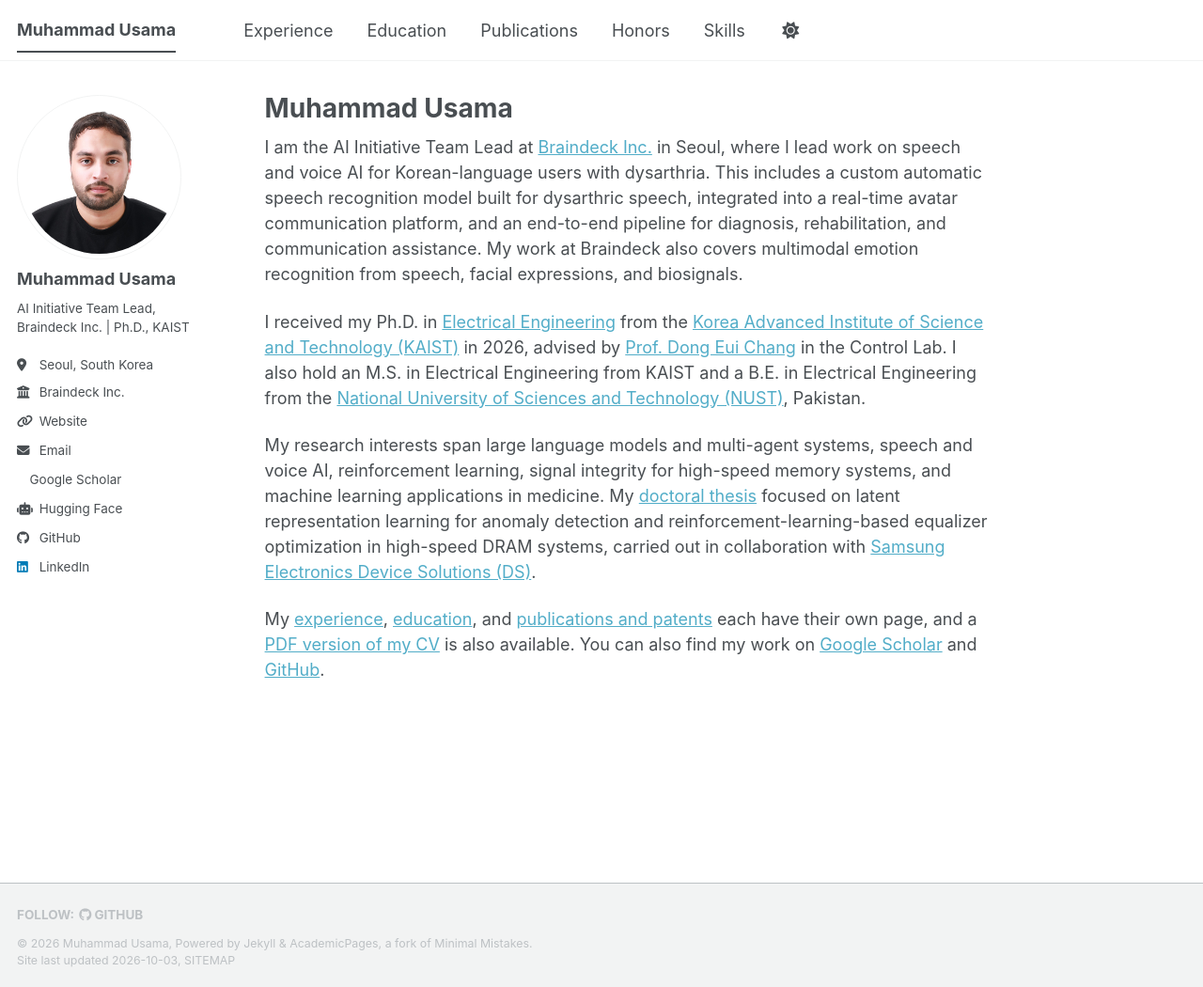
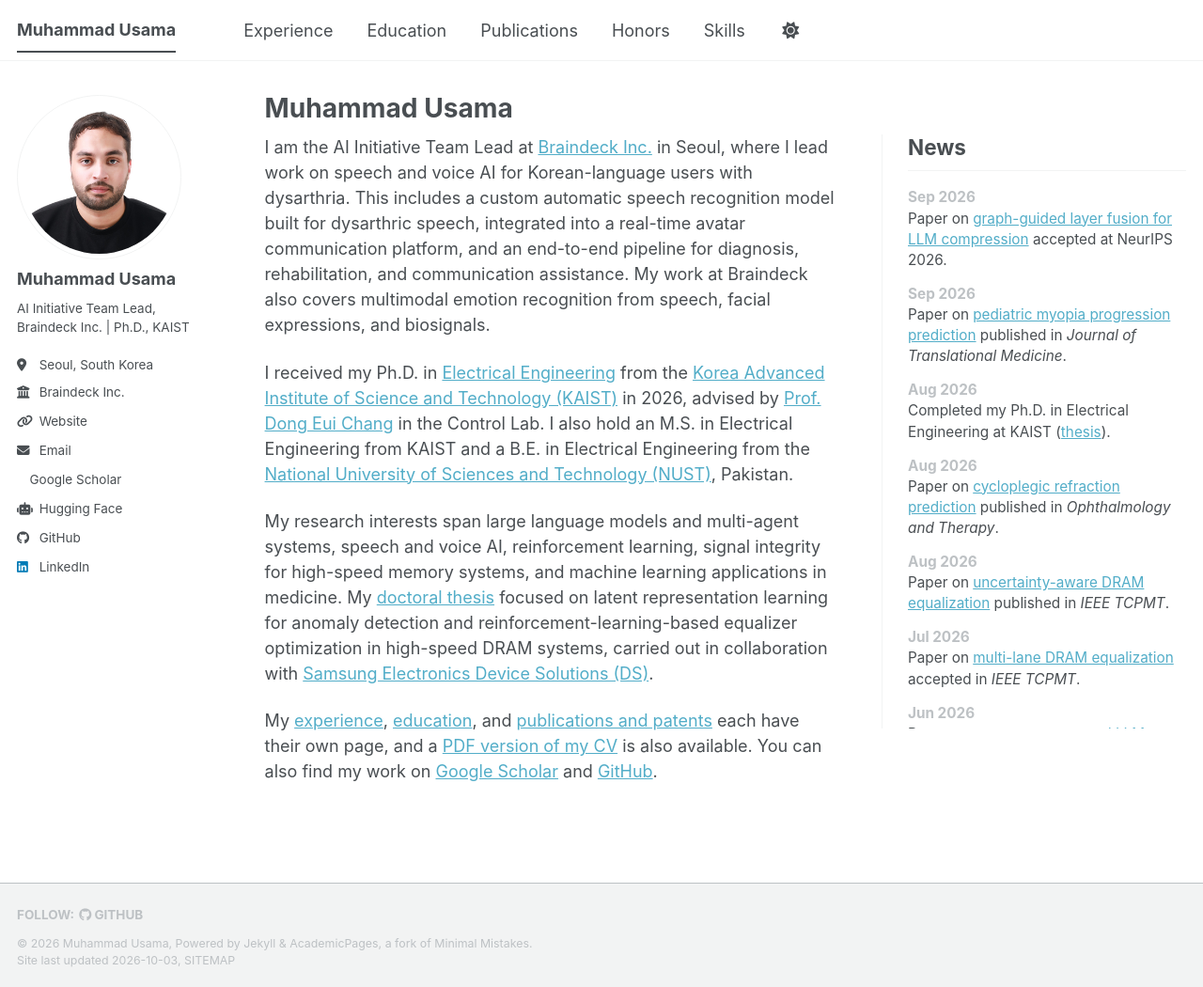
Before and after one commit to Usama1002/Usama1002.github.io, a Jekyll site: the page built from _pages/about.md, in a window 1280 px wide and 1050 px high. Shown: the whole window at 94% size. Built offline with Jekyll 4.4.1, drawn with Linux system fonts in a browser that asks for light colours; a style sheet for code colours, icons or effects is not loaded.

Commit message:
Add a News column to the home page

```diff
--- /dev/null
+++ b/_data/news.yml
@@ -0,0 +1,29 @@
+# Newest first. `text` is Markdown; keep each item to one short sentence.
+- date: "Sep 2026"
+  text: "Paper on [graph-guided layer fusion for LLM compression](/publication/2026-01-01-graph-guided-layer-fusion-neurips) accepted at NeurIPS 2026."
+- date: "Sep 2026"
+  text: "Paper on [pediatric myopia progression prediction](/publication/2026-09-26-pediatric-myopia-progression) published in *Journal of Translational Medicine*."
+- date: "Aug 2026"
+  text: "Completed my Ph.D. in Electrical Engineering at KAIST ([thesis](https://www.dropbox.com/scl/fi/s7i3v4weorau1520bexan/main.pdf?rlkey=7m19gjj7heujq4jqck7wuhaic&st=pwke8ykf&dl=0))."
+- date: "Aug 2026"
+  text: "Paper on [cycloplegic refraction prediction](/publication/2026-08-25-cycloplegic-refraction-prediction) published in *Ophthalmology and Therapy*."
+- date: "Aug 2026"
+  text: "Paper on [uncertainty-aware DRAM equalization](/publication/2026-08-01-distributional-rl-dram-equalization) published in *IEEE TCPMT*."
+- date: "Jul 2026"
+  text: "Paper on [multi-lane DRAM equalization](/publication/2026-01-01-multilane-dram-equalization) accepted in *IEEE TCPMT*."
+- date: "Jun 2026"
+  text: "Paper on [memory-augmented LLMs](/publication/2026-01-01-memory-augmented-llm-context) accepted in *IEEE Transactions on Artificial Intelligence*."
+- date: "May 2026"
+  text: "Recognized as a [Gold Reviewer](https://icml.cc/Conferences/2026) for ICML 2026."
+- date: "Mar 2026"
+  text: "Paper on [portable fundus camera validation](/publication/2026-03-11-eyerobo-fundus-camera-validation) published in *Ophthalmology and Therapy*."
+- date: "Jan 2026"
+  text: "Paper on [retinal image super-resolution](/publication/2025-01-01-retinal-superresolution-dual-transformer) published in *Frontiers in Medicine*."
+- date: "Dec 2025"
+  text: "Filed a [patent application](/publication/2025-12-29-biosignal-health-monitoring-patent) on biosignal-based patient health monitoring."
+- date: "Oct 2025"
+  text: "Joined [Braindeck Inc.](https://www.braindeck.net/) as AI Initiative Team Lead."
+- date: "Sep 2025"
+  text: "[ARD-LoRA](/publication/2025-01-01-ard-lora) accepted in *IEEE Transactions on Artificial Intelligence*."
+- date: "Aug 2025"
+  text: "Filed a [patent application](/publication/2025-08-26-dram-equalizer-patent) with Samsung Electronics and KAIST on equalizer optimization."
--- /dev/null
+++ b/_includes/news.html
@@ -0,0 +1,11 @@
+<aside class="news" aria-labelledby="news-heading">
+  <h2 id="news-heading" class="news__title">News</h2>
+  <ul class="news__list">
+    {% for item in site.data.news %}
+    <li class="news__item">
+      <span class="news__date">{{ item.date }}</span>
+      <span class="news__text">{{ item.text | markdownify | remove: '<p>' | remove: '</p>' | strip }}</span>
+    </li>
+    {% endfor %}
+  </ul>
+</aside>
--- a/_layouts/default.html
+++ b/_layouts/default.html
@@ -11,7 +11,7 @@ layout: compress
     {% include head/custom.html %}
   </head>
 
-  <body>
+  <body{% if page.body_class %} class="{{ page.body_class }}"{% endif %}>
 
     {% include browser-upgrade.html %}
     {% include masthead.html %}
--- a/_pages/about.md
+++ b/_pages/about.md
@@ -3,7 +3,11 @@ permalink: /
 title: "Muhammad Usama"
 excerpt: "Muhammad Usama - AI Initiative Team Lead, Braindeck Inc."
 author_profile: true
+body_class: home-with-news
 ---
+
+<div class="home-grid" markdown="1">
+<div class="home-main" markdown="1">
 
 I am the AI Initiative Team Lead at [Braindeck Inc.](https://www.braindeck.net/) in Seoul, where I lead work on speech and voice AI for Korean-language users with dysarthria. This includes a custom automatic speech recognition model built for dysarthric speech, integrated into a real-time avatar communication platform, and an end-to-end pipeline for diagnosis, rehabilitation, and communication assistance. My work at Braindeck also covers multimodal emotion recognition from speech, facial expressions, and biosignals.
 
@@ -12,3 +16,9 @@ I received my Ph.D. in [Electrical Engineering](https://ee.kaist.ac.kr/en/) from
 My research interests span large language models and multi-agent systems, speech and voice AI, reinforcement learning, signal integrity for high-speed memory systems, and machine learning applications in medicine. My [doctoral thesis](https://www.dropbox.com/scl/fi/s7i3v4weorau1520bexan/main.pdf?rlkey=7m19gjj7heujq4jqck7wuhaic&st=pwke8ykf&dl=0) focused on latent representation learning for anomaly detection and reinforcement-learning-based equalizer optimization in high-speed DRAM systems, carried out in collaboration with [Samsung Electronics Device Solutions (DS)](https://semiconductor.samsung.com/).
 
 My [experience](/experience/), [education](/education/), and [publications and patents](/publications/) each have their own page, and a [PDF version of my CV](/files/Muhammad-Usama-CV.pdf) is also available. You can also find my work on [Google Scholar](https://scholar.google.com/citations?user=OyBykQQAAAAJ&hl=en) and [GitHub](https://github.com/Usama1002).
+
+</div>
+
+{% include news.html %}
+
+</div>
--- /dev/null
+++ b/_sass/layout/_news.scss
@@ -0,0 +1,60 @@
+/* ==========================================================================
+   NEWS (home page)
+   ========================================================================== */
+
+@include breakpoint($x-large) {
+  .home-with-news .page {
+    padding-right: 0;
+  }
+
+  .home-grid {
+    display: grid;
+    grid-template-columns: minmax(0, 1fr) 18rem;
+    column-gap: 2.5em;
+    align-items: start;
+  }
+}
+
+.news {
+  margin-top: 2em;
+  padding-top: 1em;
+  border-top: 1px solid var(--global-border-color);
+
+  @include breakpoint($x-large) {
+    margin-top: 0;
+    padding-top: 0;
+    padding-left: 1.5em;
+    border-top: 0;
+    border-left: 1px solid var(--global-border-color);
+  }
+}
+
+.news__title {
+  margin: 0 0 0.75em;
+  padding-bottom: 0;
+  border-bottom: 0;
+  font-size: $type-size-4;
+}
+
+.news__list {
+  margin: 0;
+  padding: 0 0.5em 0 0;
+  list-style: none;
+  max-height: 32em;
+  overflow-y: auto;
+  scrollbar-width: thin;
+  scrollbar-color: var(--global-border-color) transparent;
+}
+
+/* .news prefix outranks the theme's `.page__content li { font-size: 1em }` */
+.news .news__item {
+  margin-bottom: 0.9em;
+  font-size: 0.85em;
+  line-height: 1.45;
+}
+
+.news__date {
+  display: block;
+  font-weight: bold;
+  color: var(--global-text-color-light);
+}
--- a/assets/css/main.scss
+++ b/assets/css/main.scss
@@ -35,5 +35,6 @@
     "layout/page",
     "layout/archive",
     "layout/sidebar",
+    "layout/news",
     "layout/json_cv"
 ;
```
Also changed, not shown: README.md (+1 -0 lines).
